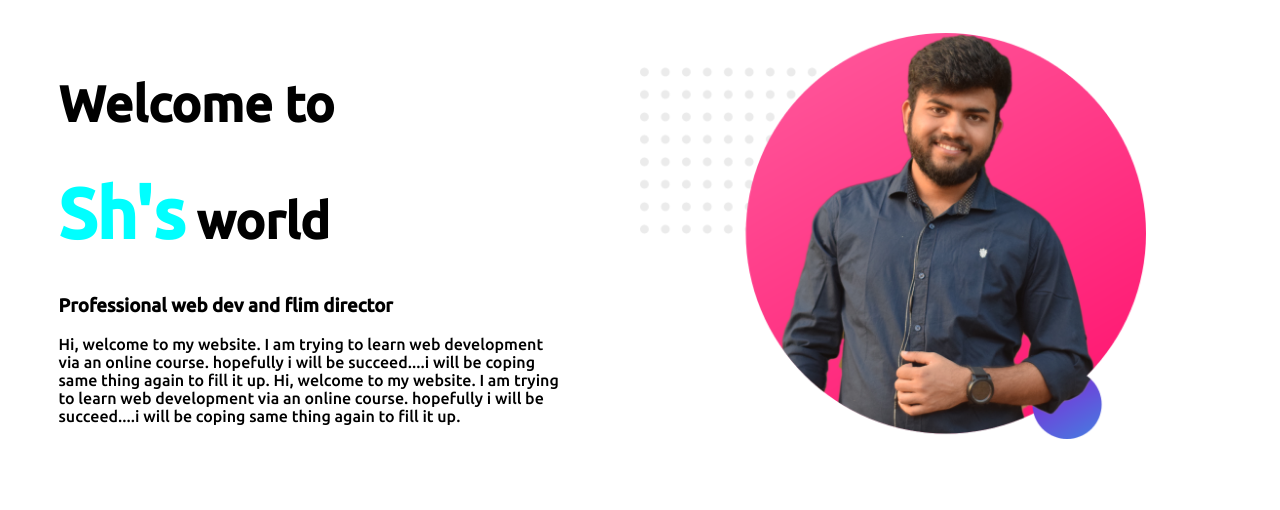
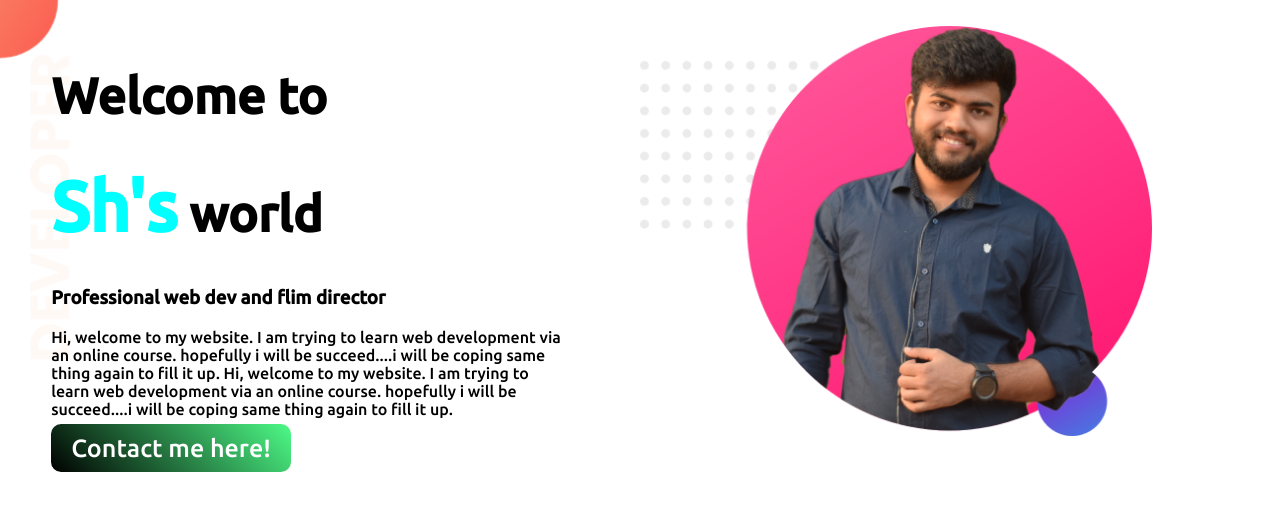
Before and after one commit to FaysalShuvo/04-first-web-portfolio, a plain HTML site: page index.html in a window 1280 px wide. Drawn offline with Linux system fonts and the light colour scheme.

Commit message:
added contact button form where you will go to my linkdin profile]

```diff
--- a/index.html
+++ b/index.html
@@ -13,7 +13,7 @@
   </head>
   <body>
     <!--This is  header sectiom of the web-->
-    <section>
+    <section class="top-section">
       <div class="half-width">
         <h1>Welcome to</h1>
         <h1><span class="name-highlight">Sh's</span> world</h1>
@@ -26,9 +26,17 @@
           learn web development via an online course. hopefully i will be
           succeed....i will be coping same thing again to fill it up.
         </p>
+        <a class="linkButton"
+          target="_blank"
+          href="https://www.linkedin.com/in/md-faysal-islam-shuvo-0009b6144/"
+          >Contact me here!</a
+        >
       </div>
       <div class="half-width">
-        <img src="images/profile.png" alt="" />
+        <img
+          src="images/profile.png"
+          alt="picture of a fat man; in his one hand he is petting his belly!"
+        />
       </div>
     </section>
   </body>
--- a/style.css
+++ b/style.css
@@ -1,4 +1,5 @@
 body {
+  margin: 0;
   font-family: "Ubuntu", sans-serif;
 }
 h1 {
@@ -18,3 +19,19 @@ h1 {
 .half-width img {
   width: 100%;
 }
+.top-section {
+  background-image: url(images/top-banner.png);
+  background-repeat: no-repeat;
+}
+section {
+  height: 500px;
+}
+.linkButton {
+  text-decoration: none;
+  background-image: linear-gradient(45deg, rgb(0, 0, 0), rgba(0, 248, 83, 0.699));
+  padding: 10px 20px;
+  border-radius: 10px;
+  color:white;
+
+  font-size: 25px;
+}
```
